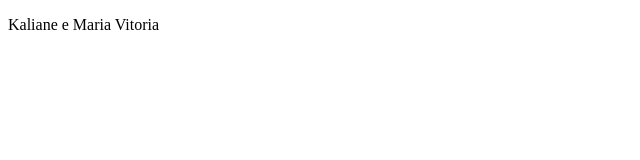
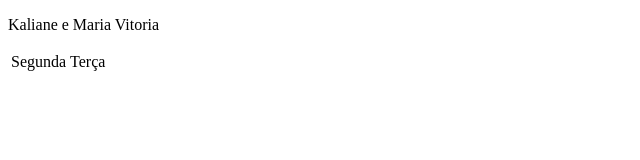
Before and after one commit to kalian3/teste.html, a plain HTML site: page index.html in a window 1280 px wide. Shown: the whole page, without its empty margins (0-640 px from the left). Drawn offline with Linux system fonts and the light colour scheme.

Commit message:
Update index.html

```diff
--- a/index.html
+++ b/index.html
@@ -7,5 +7,14 @@
 </head>
 <body>
     <p>Kaliane e Maria Vitoria</p>
+    <table>
+        <tr>
+            <td>Segunda</td>
+            <td>Terça</td>
+        </tr>
+
+
+    </table>
+
 </body>
 </html>
```
